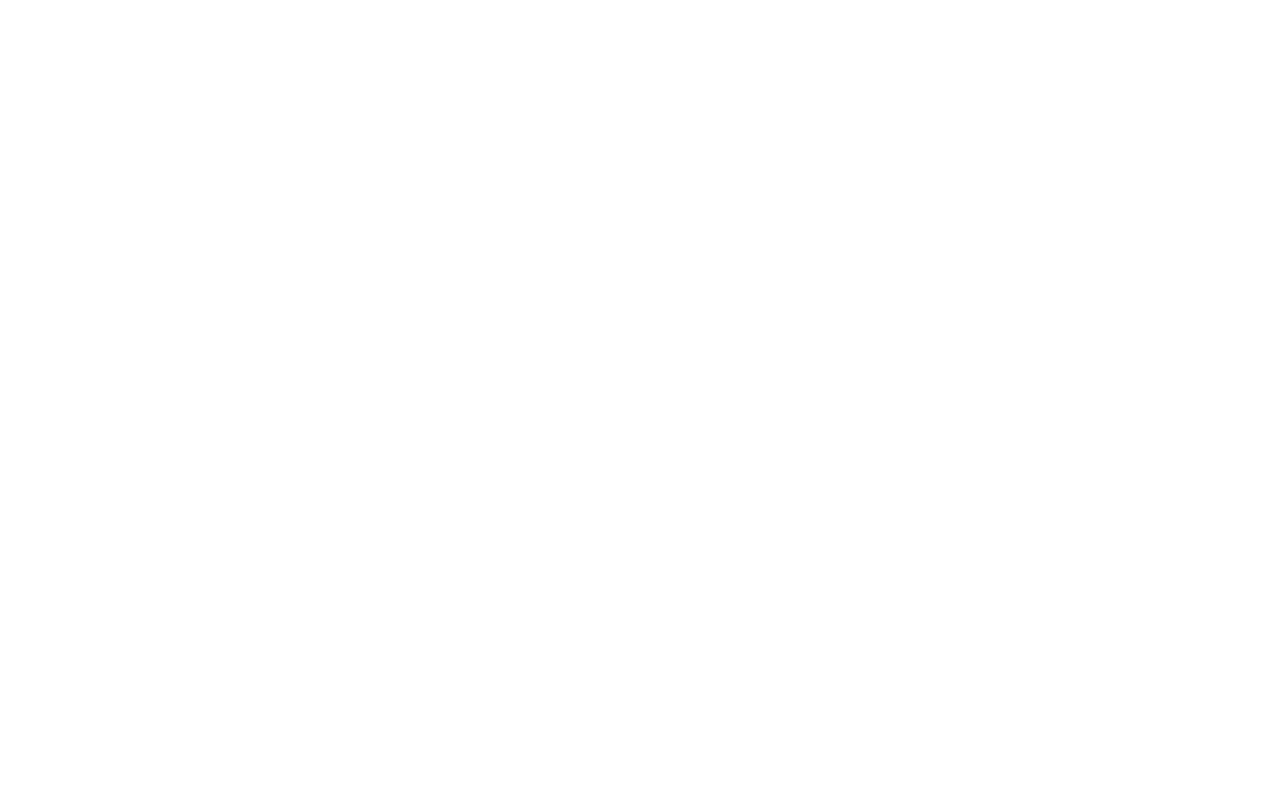
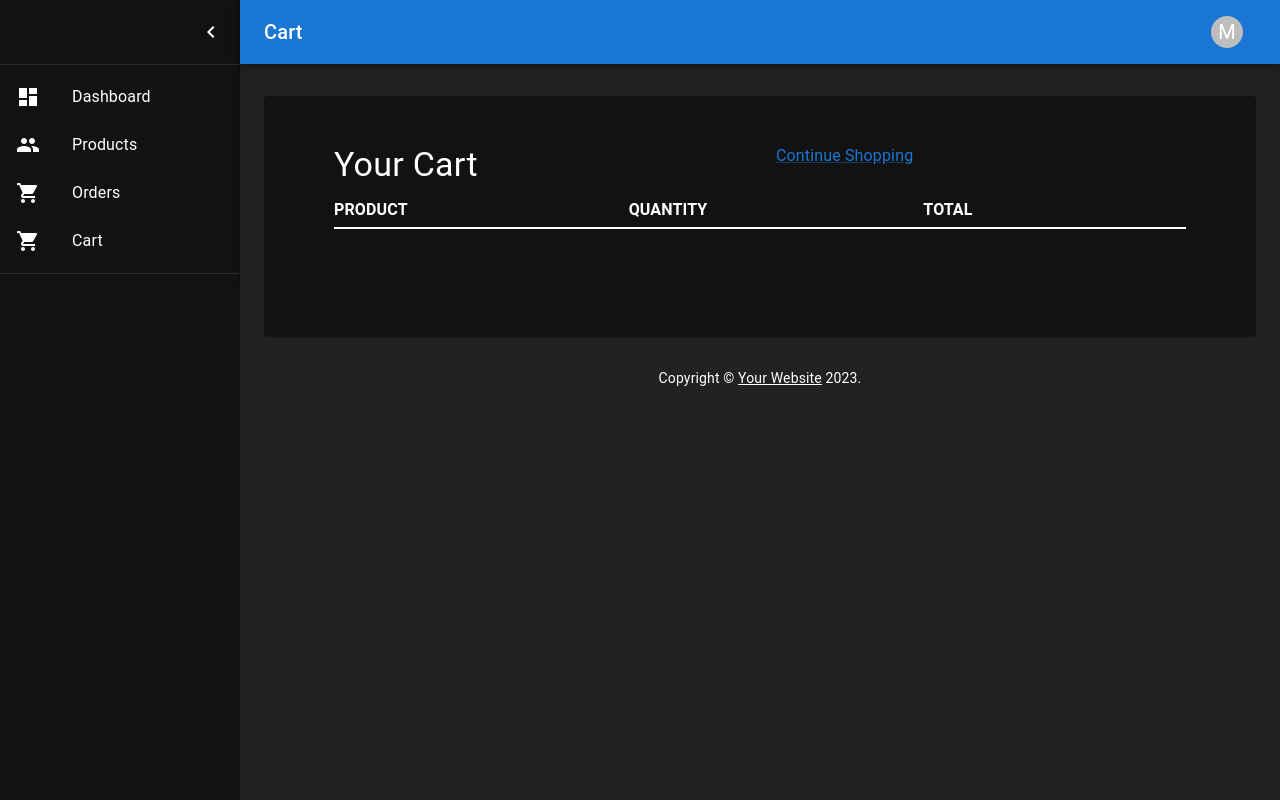
Before and after one commit to mangeshk1239/eCommerce-app-TypeScript-MERN, a React (Vite) app in the folder frontend/: page /cart in a window 1280 px wide. Before the commit this address had no page. Built offline with nearby package versions, Linux system fonts and the light colour scheme.

Commit message:
8th commit

```diff
--- a/frontend/src/App.tsx
+++ b/frontend/src/App.tsx
@@ -1,14 +1,44 @@
+import * as React from "react";
 import { Routes, Route, Navigate } from 'react-router-dom';
 import RegisterPage from "./containers/register/RegisterPage";
 import LoginPage from "./containers/login/LoginPage";
 import DashboardPage from './containers/dashboard/DashboardPage';
 import ProductPage from "./containers/products/ProductPage";
 import SingleProductPage from './containers/single-product/SingleProduct';
+import CartPage from './containers/cart/CartPage';
+
+interface ICartItem {
+  product_id: number,
+  product_name: string,
+  product_price: number,
+  product_quantity: number,
+  product_image: string
+}
+
+interface ICart {
+  CART: ICartItem[],
+}
+
+interface IAction {
+  CART: string
+}
+
+export const ParentContext = React.createContext({});
+
+export const ACTION: IAction = {
+  CART: 'cart',
+};
 
 function App(): JSX.Element {
 
+  const INITIAL_VALUES: ICart = {
+    CART: [],
+  };
+
+  const [state, dispatch] = React.useReducer(reducer, INITIAL_VALUES);
+
   return (
-    <>
+    <ParentContext.Provider value={{ state, dispatch }}>
       <Routes>
         <Route path="/" element={<Navigate to="/login" />} />
         <Route path='/register' element={<RegisterPage />} />
@@ -16,9 +46,28 @@
         <Route path='/dashboard' element={<DashboardPage />} />
         <Route path='/products' element={<ProductPage />} />
         <Route path='/product/:id' element={<SingleProductPage />} />
+        <Route path='/cart' element={<CartPage />} />
       </Routes>
-    </>
+    </ParentContext.Provider>
   );
+
+  function reducer(state, action) {
+
+    let cartArray;
+
+    switch (action.type) {
+      case ACTION.CART:
+
+        cartArray = [...state.CART];
+        cartArray.push(action.payload);
+        return { ...state, CART: cartArray };
+
+      default:
+        return state;
+    }
+
+  }
+
 }
 
 export default App;
--- a/frontend/src/components/Drawer.tsx
+++ b/frontend/src/components/Drawer.tsx
@@ -83,6 +83,12 @@
                             </M.ListItemIcon>
                             <M.ListItemText primary="Orders" />
                         </M.ListItemButton>
+                        <M.ListItemButton onClick={() => navigate("/cart")}>
+                            <M.ListItemIcon>
+                                <ShoppingCartIcon />
+                            </M.ListItemIcon>
+                            <M.ListItemText primary="Cart" />
+                        </M.ListItemButton>
                     </React.Fragment>
                     <M.Divider sx={{ my: 1 }} />
                 </M.List>
--- a/frontend/src/components/Quantity.tsx
+++ b/frontend/src/components/Quantity.tsx
@@ -1,23 +1,20 @@
 import * as M from "@mui/material";
 import * as React from "react";
 
-export default function Quantity(): JSX.Element {
+interface IProps {
+    quantity: number,
+    setQuantity: React.Dispatch<React.SetStateAction<number>>,
+}
 
-    const [count, setCount] = React.useState<number>(0);
+export default function Quantity({ quantity, setQuantity }: IProps): JSX.Element {
 
     return (
         <div style={{ padding: "8% 0" }}>
-            <M.Typography variant="body1" gutterBottom>Quantity</M.Typography>
-            <div style={{ display: "flex", width: "50%" }}>
-                <M.Button variant="text" onClick={(): void => setCount(count - 1)}>&mdash;</M.Button>
-                <M.TextField
-                    value={count}
-                    InputProps={{
-                        readOnly: true,
-                    }}
-                    variant="filled"
-                />
-                <M.Button variant="text" onClick={(): void => setCount(count + 1)}>&#xff0b;</M.Button>
+            <M.Typography color={"white"} variant="body1" gutterBottom>Quantity</M.Typography>
+            <div style={{ display: "flex", width: "50%", border: "1px solid white" }}>
+                <M.Button variant="text" onClick={(): void => setQuantity(quantity - 1)}>&mdash;</M.Button>
+                <M.TextField value={quantity} InputProps={{ readOnly: true, }} variant="filled" />
+                <M.Button variant="text" onClick={(): void => setQuantity(quantity + 1)}>&#xff0b;</M.Button>
             </div>
         </div>
     )
--- /dev/null
+++ b/frontend/src/containers/cart/CartPage.tsx
@@ -0,0 +1,107 @@
+import * as React from 'react';
+import * as M from "@mui/material";
+import AppBar from "../../components/AppBar";
+import Drawer from "../../components/Drawer";
+import axios, { AxiosResponse } from "axios";
+import { useQuery } from "@tanstack/react-query";
+import Copyright from '../../components/Copyright';
+import { useNavigate } from 'react-router-dom';
+import { ParentContext } from '../../App';
+
+// TODO remove, this demo shouldn't need to reset the theme.
+const defaultTheme = M.createTheme();
+
+export default function CartPage(): JSX.Element {
+
+    const fetchContext = React.useContext(ParentContext);
+    const { state, dispatch } = fetchContext;
+
+    const access_token: string | undefined = getCookie("access_token");
+
+    // const { data, isSuccess } = useQuery<AxiosResponse, Error>(['getDashboardPageData'], getPageData);
+    const navigate = useNavigate();
+    const [open, setOpen] = React.useState(true);
+    const drawerWidth = 240;
+
+    console.log("state", state);
+
+    return (
+        <div className="customPaperContainer">
+            <M.ThemeProvider theme={defaultTheme}>
+                <M.Box sx={{ display: 'flex' }}>
+                    <M.CssBaseline />
+                    <AppBar open={open} setOpen={setOpen} drawerWidth={drawerWidth} pageName={"Cart"} />
+                    <Drawer open={open} setOpen={setOpen} drawerWidth={drawerWidth} />
+                    <M.Box
+                        component="main"
+                        sx={{
+                            backgroundColor: (theme) =>
+                                theme.palette.mode === 'light'
+                                    ? theme.palette.grey[100]
+                                    : theme.palette.grey[900],
+                            flexGrow: 1,
+                            height: '100vh',
+                            overflow: 'auto',
+                        }}
+                    >
+                        <M.Toolbar />
+                        <M.Container maxWidth="lg" sx={{ mt: 4, mb: 4 }}>
+                            <M.Grid container spacing={3}>
+                                {/* Chart */}
+                                <M.Grid item xs={12} md={8} lg={12}>
+                                    <M.Paper
+                                        sx={{
+                                            p: 2,
+                                            display: 'flex',
+                                            flexDirection: 'column',
+                                            height: 240,
+                                        }}
+                                    >
+                                        <M.Container sx={{ py: 4 }} maxWidth="md">
+                                            <M.Grid container spacing={4}>
+                                                <M.Grid item xs={12} md={8} lg={6}>
+                                                    <M.Typography color={"white"} variant="h4" gutterBottom>Your Cart</M.Typography>
+                                                </M.Grid>
+                                                <M.Grid item xs={12} md={8} lg={6}>
+                                                    <M.Link sx={{ cursor: "pointer" }} onClick={() => navigate("/products")}>Continue Shopping</M.Link>
+                                                </M.Grid>
+                                            </M.Grid>
+
+                                            <M.Grid container spacing={4}>
+                                                <M.Grid item xs={12} md={8} lg={4}>
+                                                    <M.Typography color={"white"} variant="body1" gutterBottom><b>PRODUCT</b></M.Typography>
+                                                </M.Grid>
+                                                <M.Grid item xs={12} md={8} lg={4}>
+                                                    <M.Typography color={"white"} variant="body1" gutterBottom><b>QUANTITY</b></M.Typography>
+                                                </M.Grid>
+                                                <M.Grid item xs={12} md={8} lg={4}>
+                                                    <M.Typography color={"white"} variant="body1" gutterBottom><b>TOTAL</b></M.Typography>
+                                                </M.Grid>
+                                            </M.Grid>
+                                            <M.Divider sx={{ border: "1px solid white" }} />
+                                        </M.Container>
+                                    </M.Paper>
+                                </M.Grid>
+                            </M.Grid>
+                            <Copyright sx={{ pt: 4 }} />
+                        </M.Container>
+                    </M.Box>
+                </M.Box>
+            </M.ThemeProvider>
+        </div>
+    );
+
+    async function getPageData(): Promise<AxiosResponse> {
+        return await axios.get("/api/account/dashboard", {
+            headers: {
+                Authorization: `Bearer ${access_token}`
+            }
+        }).then(response => response.data);
+    }
+
+    function getCookie(name: string): string | undefined {
+        const value = `; ${document.cookie}`;
+        const parts: any = value.split(`; ${name}=`);
+        if (parts.length === 2) return parts.pop().split(';').shift();
+    }
+}
--- a/frontend/src/containers/single-product/SingleProduct.tsx
+++ b/frontend/src/containers/single-product/SingleProduct.tsx
@@ -2,10 +2,11 @@
 import * as M from "@mui/material";
 import AppBar from "../../components/AppBar";
 import Drawer from "../../components/Drawer";
-import axios, { AxiosResponse } from "axios";
+import axios from "axios";
 import { useQuery } from "@tanstack/react-query";
 import Copyright from '../../components/Copyright';
 import Quantity from "../../components/Quantity";
+import { ParentContext, ACTION } from '../../App';
 
 interface IProduct {
     brand: string,
@@ -21,25 +22,35 @@
     title: string,
 }
 
+interface ICartItem {
+    product_id: number,
+    product_name: string,
+    product_price: number | undefined,
+    product_quantity: number,
+    product_image: string
+}
+
 const defaultTheme = M.createTheme();
 
 export default function SingleProductPage(): JSX.Element {
 
+    const fetchContext = React.useContext(ParentContext);
+    const { state, dispatch } = fetchContext;
     const access_token: string | undefined = getCookie("access_token");
 
     const { data, isSuccess } = useQuery<IProduct, Error>([`getSingleProductData${window.location.pathname.replace("/product/", "")}`], getPageData);
 
-    console.log("data", data);
     let discount_price: number | undefined;
 
     if (data) {
         discount_price = Number((data?.price - (data?.price * data?.discountPercentage) / 100).toFixed(0));
     }
 
-    console.log("discount_price", discount_price);
+    const [open, setOpen] = React.useState<boolean>(true);
+    const [quantity, setQuantity] = React.useState<number>(1);
+    const drawerWidth = 240;
 
-    const [open, setOpen] = React.useState<boolean>(true);
-    const drawerWidth = 240;
+    console.log("state", state);
 
     return (
         <div className="customPaperContainer">
@@ -96,12 +107,12 @@
                                                     ?
                                                     <M.Grid container spacing={4}>
                                                         <M.Grid item xs={12} md={8} lg={9}>
-                                                            <M.Typography variant="body1" gutterBottom>{data?.brand}</M.Typography>
-                                                            <M.Typography variant="h2" gutterBottom><b>{data?.title}</b></M.Typography>
-                                                            <M.Typography variant="h5" gutterBottom><s>${data?.price}</s>&nbsp;<u><i>${discount_price}</i></u></M.Typography>
-                                                            <Quantity />
-                                                            <M.Typography variant="body2" gutterBottom><b>{data?.description}</b></M.Typography>
-                                                            <M.Button variant="contained">Add to Cart</M.Button>
+                                                            <M.Typography color={"white"} variant="body1" gutterBottom>{data?.brand}</M.Typography>
+                                                            <M.Typography color={"white"} variant="h2" gutterBottom><b>{data?.title}</b></M.Typography>
+                                                            <M.Typography color={"white"} variant="h5" gutterBottom><s>${data?.price}</s>&nbsp;<u><i>${discount_price}</i></u></M.Typography>
+                                                            <Quantity quantity={quantity} setQuantity={setQuantity} />
+                                                            <M.Typography color={"white"} variant="body2" gutterBottom><b>{data?.description}</b></M.Typography>
+                                                            <M.Button onClick={() => handleCart(data)} sx={{ marginTop: "5%" }} variant="contained">Add to Cart</M.Button>
                                                         </M.Grid>
                                                     </M.Grid>
                                                     :
@@ -132,4 +143,17 @@
         const parts: any = value.split(`; ${name}=`);
         if (parts.length === 2) return parts.pop().split(';').shift();
     }
+
+    function handleCart(data): void {
+
+        const payload: ICartItem = {
+            product_id: data.id,
+            product_name: data.title,
+            product_price: discount_price,
+            product_quantity: quantity,
+            product_image: data.thumbnail
+        };
+
+        dispatch({ type: ACTION.CART, payload });
+    }
 }
```
